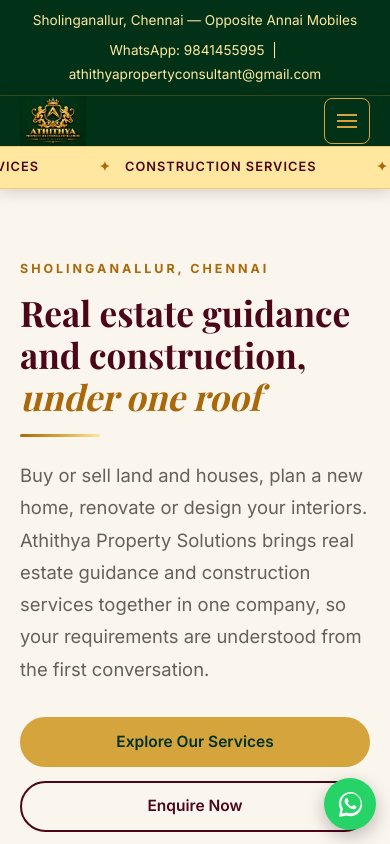
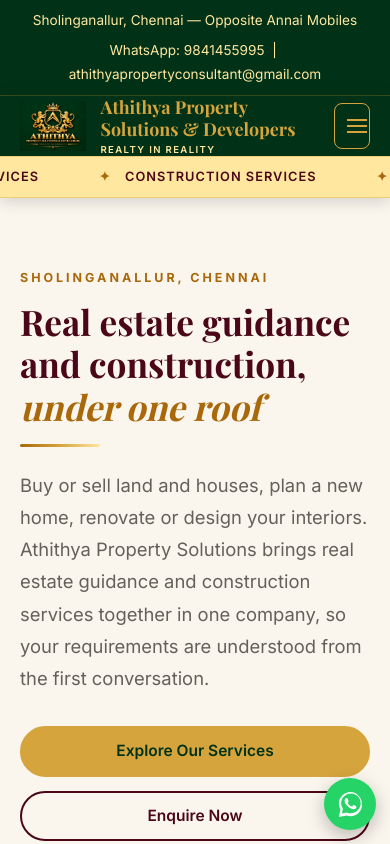
Before and after one commit to gnanu76/athithya-property-solution, a plain HTML site: page index.html in a window 390 px wide. Shown: the top 844 px of the page. Drawn offline with nearby package versions, Linux system fonts and the light colour scheme; a web font is replaced by a local one.

Commit message:
Update company tagline across website

```diff
--- a/css/style.css
+++ b/css/style.css
@@ -67,12 +67,20 @@
 .brand{display:flex;align-items:center;gap:14px}
 /* Real logo: original proportions, blends into the green header */
 .brand-logo{display:block;height:64px;width:auto;max-width:260px;object-fit:contain}
-.brand .logo-placeholder,.brand .brand-name{display:none}
+.brand .logo-placeholder{display:none}
+.brand .brand-name{
+  display:block;
+  font-family:var(--serif);
+  font-size:1.12rem;
+  font-weight:700;
+  color:var(--gold);
+  line-height:1.2;
+  white-space:normal;
+  max-width:300px;
+}
 .brand.no-logo .logo-placeholder{display:block}
-.brand.no-logo .brand-name{display:block}
 .logo-placeholder{width:56px;height:56px;flex:0 0 56px;border:1px dashed var(--gold);border-radius:12px;background:transparent}
-.brand-name{font-family:var(--serif);font-size:1.35rem;font-weight:700;color:var(--gold);line-height:1.1;white-space:nowrap}
-.brand-name small{display:block;font-family:var(--sans);font-size:.68rem;font-weight:600;letter-spacing:.2em;text-transform:uppercase;color:var(--gold-light);margin-top:4px}
+.brand-name small{display:block;font-family:var(--sans);font-size:.62rem;font-weight:600;letter-spacing:.14em;text-transform:uppercase;color:var(--gold-light);margin-top:5px}
 .nav-toggle{display:none;background:none;border:1px solid var(--gold);border-radius:8px;width:46px;height:46px;cursor:pointer;padding:0;position:relative}
 .nav-toggle span,.nav-toggle span::before,.nav-toggle span::after{display:block;position:absolute;left:12px;width:20px;height:2px;background:var(--gold);content:"";transition:transform .25s,opacity .25s}
 .nav-toggle span{top:21px}
@@ -338,7 +346,7 @@
 /* ---------- Responsive ---------- */
 @media (max-width:1180px){
   .nav-list>li>a,.nav-list>li>button.nav-link{padding:10px 9px;font-size:.9rem}
-  .brand-name{font-size:1.15rem}
+  .brand-name{font-size:1rem;max-width:230px}
   .brand-logo{height:56px}
   .two-col,.location-grid{gap:48px}
   .service-row,.service-row.reverse{gap:52px}
@@ -383,7 +391,7 @@
   .container{padding:0 20px}
   .section{padding:60px 0}
   .section-head{margin-bottom:40px}
-  .brand-name{font-size:1.02rem;white-space:normal}
+  .brand-name{font-size:.95rem;max-width:210px;white-space:normal}
   .brand-logo{height:50px;max-width:200px}
   .brand-name small{font-size:.6rem}
   .logo-placeholder{width:46px;height:46px;flex-basis:46px}
--- a/index.html
+++ b/index.html
@@ -29,7 +29,7 @@
       <!-- LOGO: place the client's original logo file at assets/logo/athithya-logo.png (keep its original proportions). -->
       <img class="brand-logo" src="assets/logo/logo.jpeg" alt="Athithya Property Solutions logo" onerror="this.parentNode.classList.add('no-logo');this.remove()">
       <span class="logo-placeholder" aria-hidden="true"></span>
-      <span class="brand-name">Athithya Property Solutions<small>Real Estate &amp; Construction</small></span>
+      <span class="brand-name">Athithya Property Solutions &amp; Developers <small>REALTY IN REALITY</small></span>
     </a>
     <button class="nav-toggle" type="button" aria-label="Toggle navigation menu" aria-expanded="false" aria-controls="main-nav"><span></span></button>
     <nav class="main-nav" id="main-nav" aria-label="Main navigation">
@@ -350,7 +350,7 @@
 <footer class="site-footer">
   <div class="container footer-grid">
     <div class="footer-brand">
-      <div class="brand-name">Athithya Property Solutions</div>
+      <div class="brand-name">Athithya Property Solutions &amp; Developers </div>
       <p>Real estate guidance and construction services under one company, based in Sholinganallur, Chennai.</p>
     </div>
     <div>
```
Also changed, not shown: about.html (+1 -1 lines), completed-projects.html (+2 -2 lines), construction.html (+2 -2 lines), contact.html (+2 -2 lines), ongoing-projects.html (+2 -2 lines), real-estate.html (+2 -2 lines).
